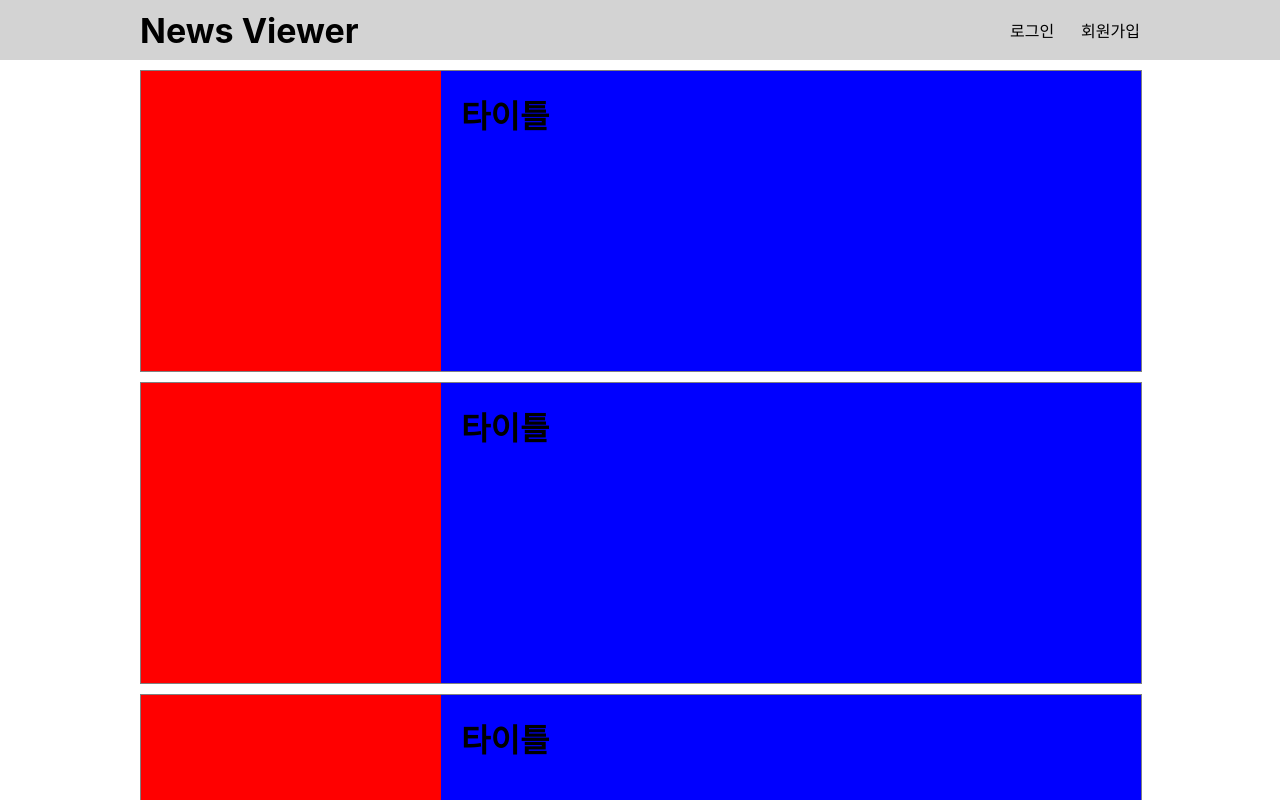
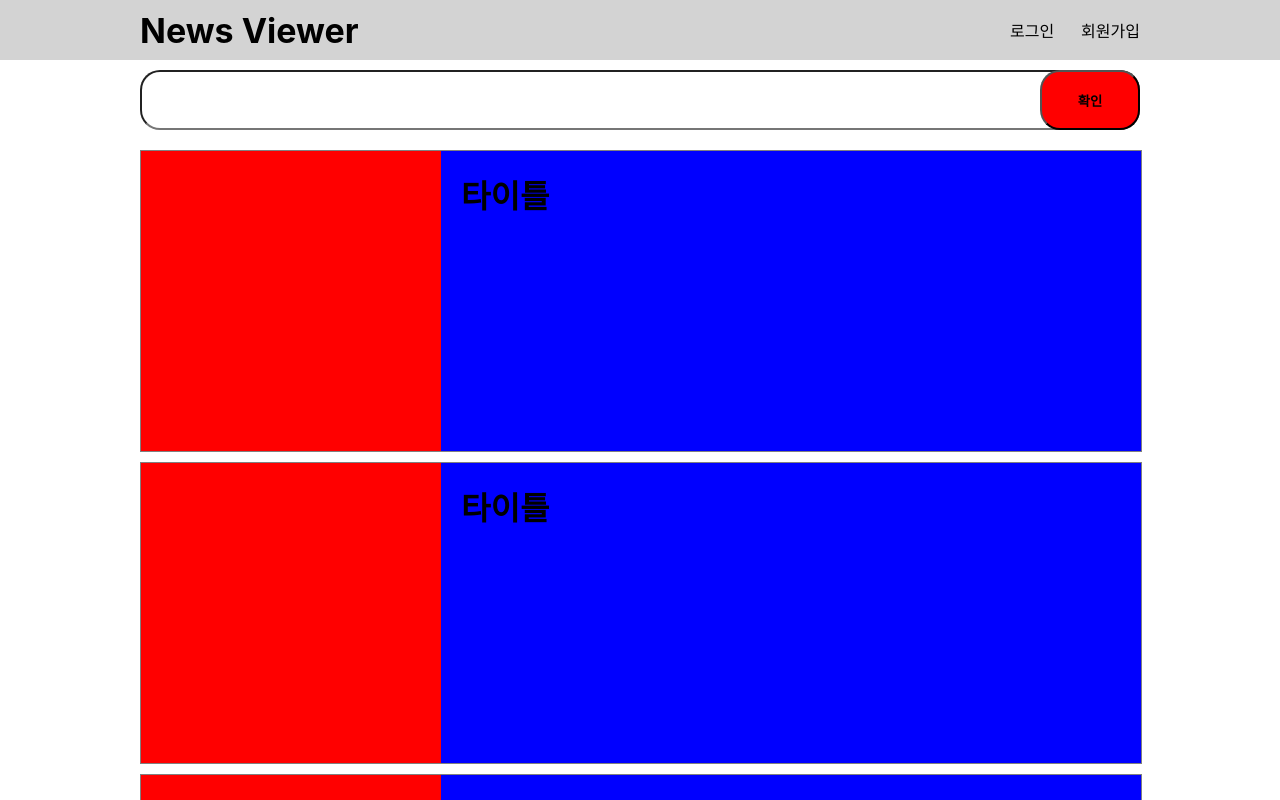
Before and after one commit to nggoong/news-viewer, a React (Create React App) app: page / in a window 1280 px wide. Shown: the top 800 px of the page. Built offline with nearby package versions, Linux system fonts and the light colour scheme; no server answers.

Commit message:
FEAT: 뉴스 주제 검색 입력 폼 레이아웃 구현

```diff
--- a/src/App.tsx
+++ b/src/App.tsx
@@ -1,22 +1,18 @@
 import React, { useEffect } from 'react';
 import Viewer from './pages/Viewer';
 import Header from './components/Header/Header';
+import Searchform from './components/search/Searchform';
 import styled from 'styled-components';
 import GlobalStyle from './styles/GlobalStyle';
-import {fetchNews} from './axios/axiosFunc';
 
 const App:React.FC = () => {
-  useEffect(() => {
-    fetchNews().then(res => {
-      console.log(res.data.articles[0].author);
-    });
-  }, [])
 
   return (
     <div className="App">
       <GlobalStyle/>
       <Header/>
       <Content>
+        <Searchform/>
         <Viewer/>
       </Content>
     </div>
--- a/src/components/Header/Header.tsx
+++ b/src/components/Header/Header.tsx
@@ -28,6 +28,7 @@ const HeaderWrapper = styled.div`
     top:0;
     left:0;
     background:lightgray;
+    z-index:1000;
     /* background:green; */
 `
 
--- /dev/null
+++ b/src/components/search/Searchform.tsx
@@ -0,0 +1,46 @@
+import React from 'react';
+import styled from 'styled-components';
+
+const Searchform:React.FC = () => {
+    return (
+        <SearchFormWrapper>
+            <SearchFormInput>
+
+            </SearchFormInput>
+            <SearchFormButton type="submit">
+                확인
+            </SearchFormButton>
+        </SearchFormWrapper>
+    );
+}
+
+export default Searchform;
+
+const SearchFormWrapper = styled.form`
+    position:relative;
+    width:100%;
+    height:60px;
+    margin-bottom:20px;
+`
+
+const SearchFormInput = styled.input`
+    width:100%;
+    height:100%;
+    padding:20px;
+    box-sizing:border-box;
+    border-radius:20px;
+    font-size:1.2rem;
+    font-weight:600;
+`
+
+const SearchFormButton = styled.button`
+    position:absolute;
+    right:0;
+    top:0;
+    width:100px;
+    height:100%;
+    background:red;
+    border-radius:20px;
+    cursor:pointer;
+    font-weight:bold;
+`
```
